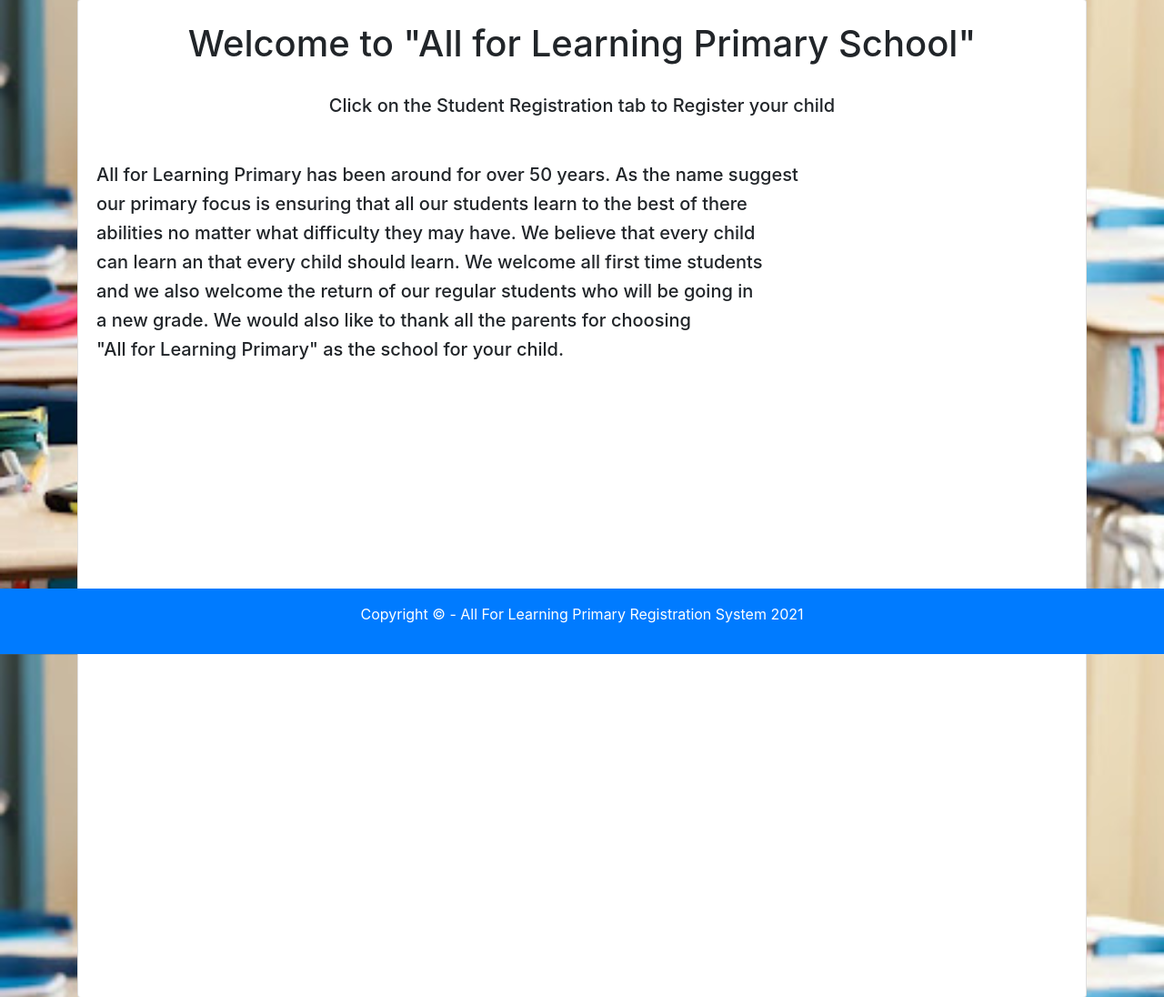
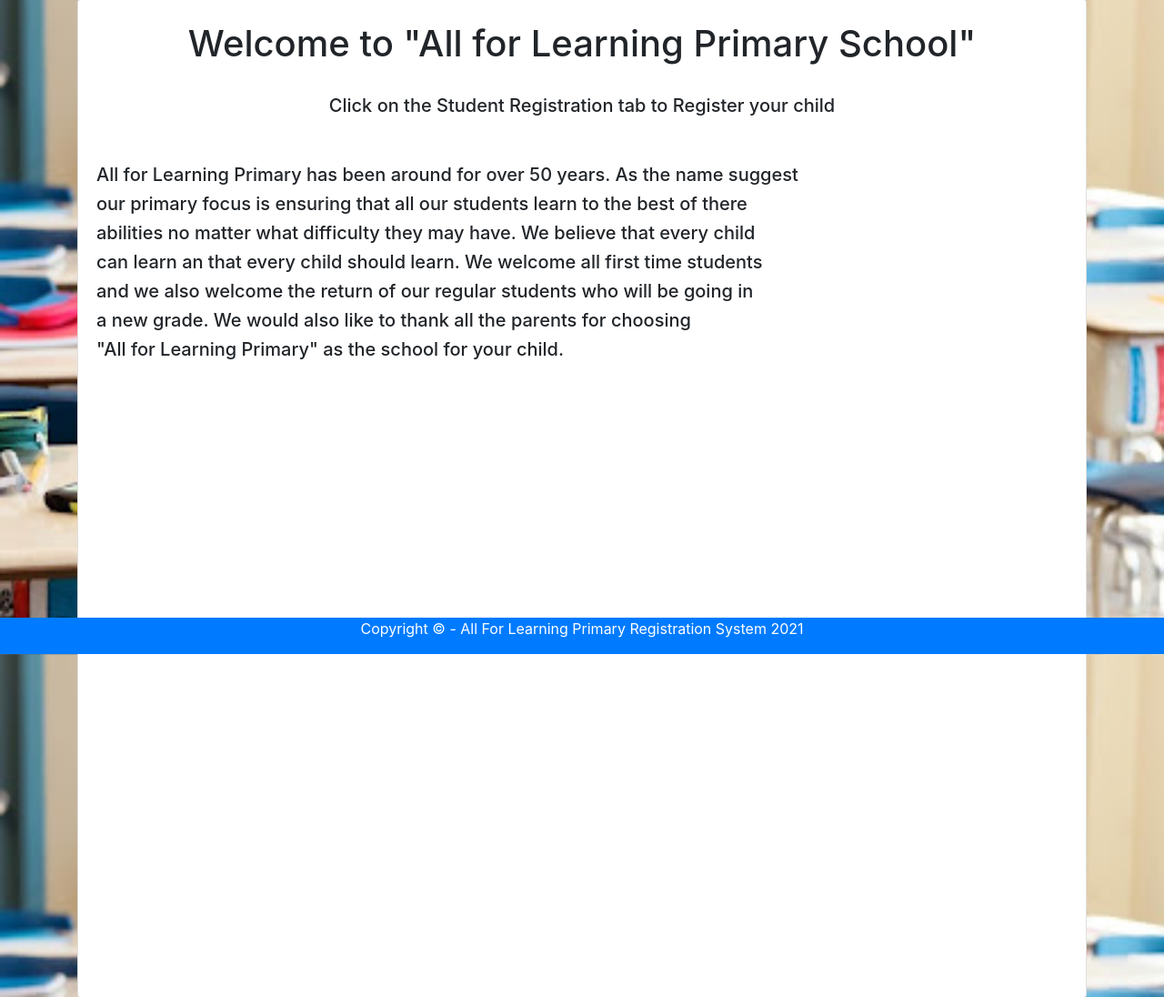
Before and after one commit to Khani89/SchoolPage, a PHP site: page /index.php in a window 1280 px wide. Shown: the part 81-1177 px from the top of the page at 91% size. Run offline with PHP 8.4, Linux system fonts and the light colour scheme.

Commit message:
Update footer.php

```diff
--- a/includes/footer.php
+++ b/includes/footer.php
@@ -1,6 +1,6 @@
 
 
-    <div id="footer" class="p-3 bg-primary text-white fixed-bottom">
+    <div id="footer" class=" bg-primary text-white fixed-bottom">
         <p class="text-center">Copyright &copy; - All For Learning Primary Registration System <?php echo date('Y'); ?>
 
         </p>
```
